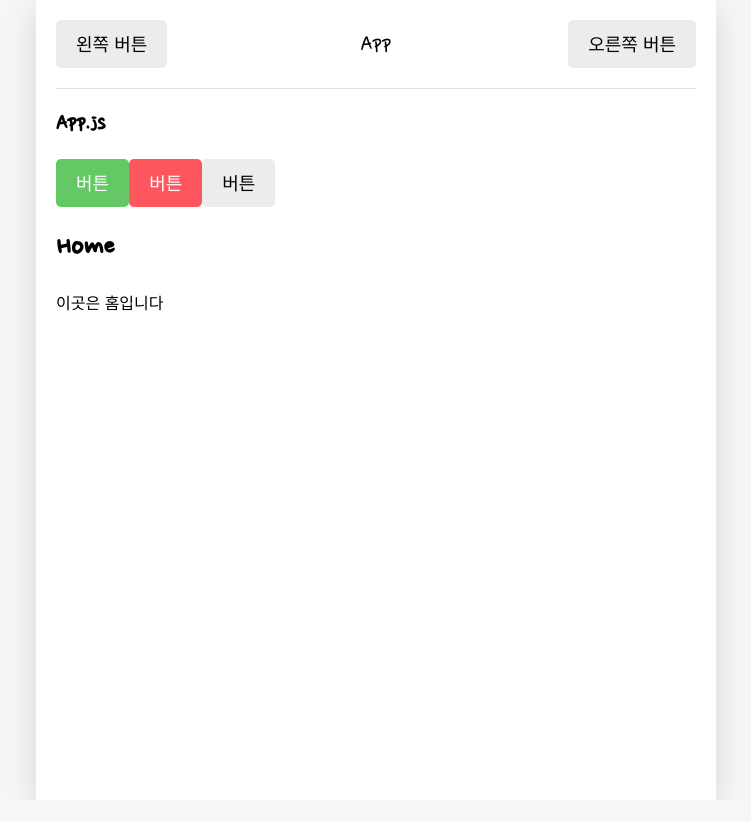
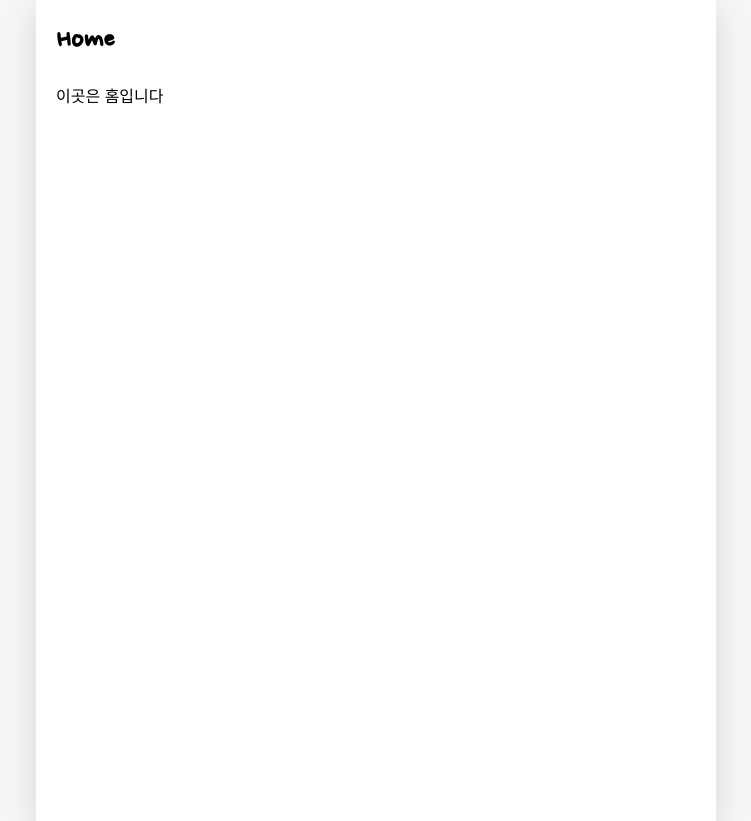
Before and after one commit to ljh0608/Emotion-Diary, a React (Create React App) app in the folder Emotion_Diary/: page / in a window 1280 px wide. Shown: the whole page, without its empty margins (264-1015 px from the left). Before the commit the page ends 800 px from the top, so only its background shows below. Built offline with nearby package versions, Linux system fonts and the light colour scheme; a web font is replaced by a local one.

Commit message:
state관리를 위한 reducer와 dispatch 제작

```diff
--- a/Emotion_Diary/src/App.js
+++ b/Emotion_Diary/src/App.js
@@ -5,66 +5,83 @@
 import Edit from "./pages/Edit";
 import New from "./pages/New";
 
+import React, { useReducer } from "react";
+import { useRef } from "react";
 //COMPONENTS
 import MyButton from "./components/MyButton";
 import MyHeader from "./components/MyHeader";
 
+const reducer = (state, action) => {
+  let newState = [];
+  switch (action.type) {
+    case "INIT": {
+      return action.data;
+    }
+    case "CREATE": {
+      newState = [action.data, ...state];
+      break;
+    }
+    case "REMOVE": {
+      newState = state.filter((it) => it.id !== action.targetId);
+      break;
+    }
+    case "EDIT": {
+      newState = state.map((it) =>
+        it.id === action.data.id ? { ...action.data } : it
+      );
+      break;
+    }
+    default:
+      return state;
+  }
+  return newState;
+};
+
+export const DiaryStateContext = React.createContext();
+export const DiartyDispatchContext = React.createContext();
+
 function App() {
-  // //만약 process.env.PUBLIC_URL이 작동 안하면?
-  // const env = process.env;
-  // env.PUBLIC_URL = env.PUBLIC_URL || "";
+  const [data, dispatch] = useReducer(reducer, []);
+
+  const dataId = useRef(0);
+
+  //CREATE
+  const onCreate = (date, content, emotion) => {
+    dispatch({
+      type: "CREATE",
+      data: {
+        id: dataId.current,
+        data: new Date(date).getTime(),
+        content: content,
+        emotion: emotion,
+      },
+    });
+    dataId.current += 1;
+  };
+
+  //REMOVE
+  const onRemove = (targetId) => {
+    dispatch({ type: "REMOVE", targetId });
+  };
+
+  //EDIT
+  const onEdit = (targetId, date, content, emotion) => {
+    dispatch({
+      type: "EDIT",
+      data: {
+        id: targetId,
+        date: new Date(date).getTime(),
+        content,
+        emotion,
+      },
+    });
+  };
+
   return (
+    <DiaryStateContext.Provider value={data}>
+      <DiartyDispatchContext.Provider value={{ onCreate, onEdit, onRemove }}>
         <BrowserRouter>
           <div className="App">
-        <MyHeader
-          headText={"App"}
-          leftChild={
-            <MyButton
-              text={"왼쪽 버튼"}
-              onClick={() => {
-                alert("왼쪽 클릭");
-              }}
-            ></MyButton>
-          }
-          rightChild={
-            <MyButton
-              text={"오른쪽 버튼"}
-              onClick={() => {
-                alert("오른쪽 클릭");
-              }}
-            ></MyButton>
-          }
-        ></MyHeader>
-        <h2>App.js</h2>
-        {/*
-        <img
-          src={process.env.PUBLIC_URL + `/assets/emotion5.png`}
-          alt="5오류"
-        /> */}
-        {/* process.env.PUBLIC_URL : 우리가 어떤 위치에 있던 public 디렉토리 경로 */}
-
-        <MyButton
-          text={"버튼"}
-          onClick={() => {
-            alert("버튼 클릭");
-          }}
-          type={"positive"}
-        />
-        <MyButton
-          text={"버튼"}
-          onClick={() => {
-            alert("버튼 클릭");
-          }}
-          type={"negative"}
-        />
-        <MyButton
-          text={"버튼"}
-          onClick={() => {
-            alert("버튼 클릭");
-          }}
-          type={"default"}
-        />
-
             <Routes>
               <Route path="/" element={<Home />} />
               <Route path="/new" element={<New />}></Route>
@@ -73,6 +90,8 @@
             </Routes>
           </div>
         </BrowserRouter>
+      </DiartyDispatchContext.Provider>
+    </DiaryStateContext.Provider>
   );
 }
 
```
Lines whose indentation alone changed are shown as unchanged.
